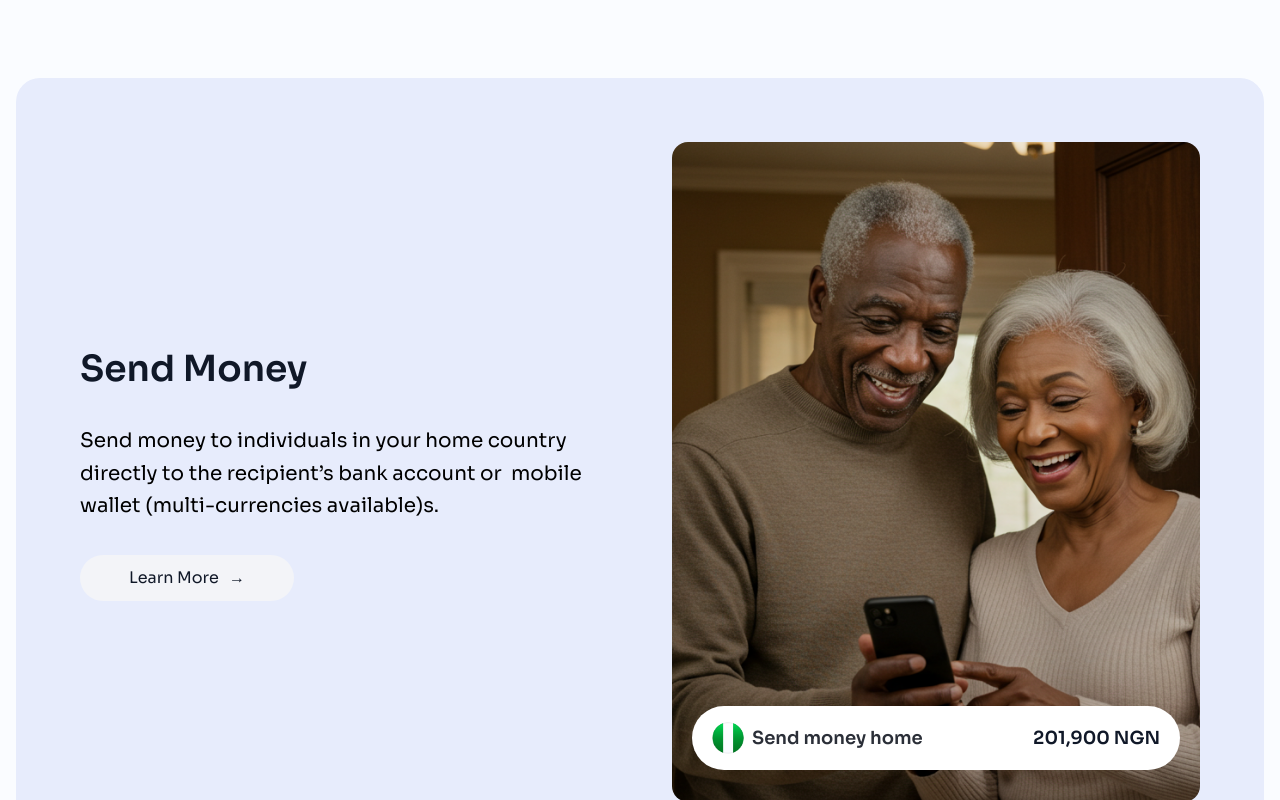
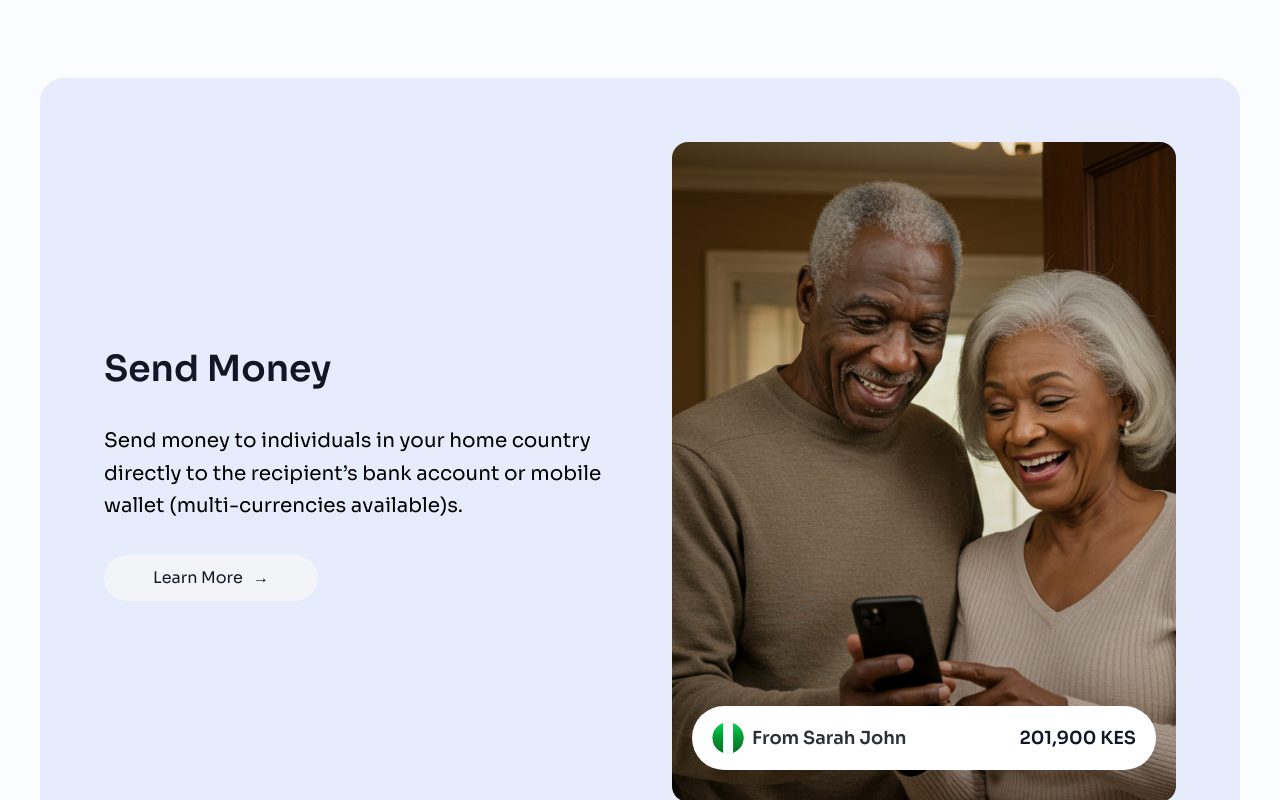
Before and after one commit to Joesef127/cudify, a React (Vite) app: page / in a window 1280 px wide. Shown: the part 2000-2800 px from the top of the page. Built offline with nearby package versions, Linux system fonts and the light colour scheme; no server answers.

Commit message:
chore: home container set

```diff
--- a/src/App.tsx
+++ b/src/App.tsx
@@ -15,9 +15,10 @@ import ScrollToTop from "./ScrollToTop";
 import useAOS from "./hooks/useAOS";
 
 function App() {
-  useAOS()
+  useAOS();
   return (
-    <div className="flex flex-col justify-between min-h-screen sora overflow-hidden">
+    <div className="flex flex-col justify-center items-center bg-[#FAFCFF] min-h-screen sora overflow-hidden">
+      {/* <div className="max-w-[1200px]"> */}
         <Router>
           <ScrollToTop />
           <Header />
@@ -35,6 +36,7 @@ function App() {
           </Routes>
           <Footer />
         </Router>
+      {/* </div> */}
     </div>
   );
 }
--- a/src/DataArrays.ts
+++ b/src/DataArrays.ts
@@ -269,11 +269,11 @@ export const navLinks = [
   export const featuresData: HeroFeatureProps[] = [
     {
       heading: "Send Money",
-      desc: "Send money to individuals in your home country directly to the recipient’s bank account or  mobile wallet (multi-currencies available)s.",
+      desc: "Send money to individuals in your home country directly to the recipient’s bank account or mobile wallet (multi-currencies available)s.",
       image: old_couple,
       icon: nigeria,
-      currency: "NGN",
-      picture_tag: "Send money home",
+      currency: "KES",
+      picture_tag: "From Sarah John",
       price: "201,900",
       has_tag: false,
       col_span: "3",
@@ -286,8 +286,8 @@ export const navLinks = [
       image: cute_lady_selfie,
       icon: nigeria,
       currency: "NGN",
-      picture_tag: "Recieve Money",
-      price: "201,900",
+      picture_tag: "From Sarah John",
+      price: "100,000",
       has_tag: false,
       col_span: "3",
       route: "/recieve_money",
@@ -300,7 +300,7 @@ export const navLinks = [
       icon: spotify,
       currency: "USD",
       picture_tag: "Spotify",
-      price: "16,000",
+      price: "5",
       has_tag: false,
       col_span: "3",
       route: "/virtual_card",
--- a/src/components/CTASection.tsx
+++ b/src/components/CTASection.tsx
@@ -5,7 +5,7 @@ import DownloadApp from "./ui/DownloadApp";
 export default function CTASection() {
   return (
     <section className="pb-16 px-3 md:px-5 w-full flex justify-center items-center relative overflow-hidden">
-      <div className="container bg-[#0D41E1] mx-2.5 sm:mx-5 md:mx-auto relative z-10 flex flex-col items-center text-center text-white overflow-hidden rounded-2xl">
+      <div className="max-w-[1200px] w-full bg-[#0D41E1] mx-2.5 sm:mx-5 relative z-10 flex flex-col items-center text-center text-white overflow-hidden rounded-2xl">
         {/* Text Section */}
         <div className="flex flex-col items-center justify-center gap-6 mt-12 md:mt-16 max-w-3xl mx-auto px-3 z-10">
           <div className="flex flex-col gap-4 md:gap-6">
--- a/src/components/FaqSection.tsx
+++ b/src/components/FaqSection.tsx
@@ -3,8 +3,8 @@ import HomeFAQ from "./ui/HomeFAQ";
 
 const FaqSection = () => {
   return (
-    <section className="pb-16 bg-[#FAFCFF] w-full">
-      <div className="container mx-auto grid grid-cols-1 lg:grid-cols-2 items-start gap-4 lg:gap-12 px-4">
+    <section className="pb-16 flex justify-center bg-[#FAFCFF] w-full">
+      <div className="max-w-[1200px] w-full grid grid-cols-1 lg:grid-cols-2 items-start gap-4 lg:gap-12 px-4">
         {/* Left: Title */}
         <div className="flex flex-col gap-4 md:gap-6 max-w-xl mx-auto lg:mx-0" data-aos='fade-right'>
           <p className="text-base md:text-lg lg:text-xl leading-7 font-normal text-[#2B2F38]" data-aos='fade-right'>
--- a/src/components/Footer.tsx
+++ b/src/components/Footer.tsx
@@ -5,8 +5,8 @@ import { footerNav, footerNav2, footerNav3 } from "../DataArrays";
 
 const Footer = () => {
   return (
-    <footer className="bg-slate-900 text-slate-300">
-      <div className="container mx-auto px-4 py-16">
+    <footer className="bg-slate-900 flex flex-col justify-center items-center w-screen text-slate-300">
+      <div className="max-w-[1200px] w-full px-4 py-16">
         <div className="grid md:grid-cols-2 lg:grid-cols-3 gap-8">
           {/* Company */}
           <div className="space-y-4">
--- a/src/components/HomeFeatureSection.tsx
+++ b/src/components/HomeFeatureSection.tsx
@@ -4,8 +4,8 @@ import Herofeature from "./HeroFeature";
 
 export default function HomeFeatureSection() {
   return (
-    <section className="bg-[#FAFCFF] w-full py-16 mb-16">
-      <div className="container mx-auto flex flex-col items-center justify-center gap-16 md:gap-24 lg:gap-28 px-4">
+    <section className="bg-[#FAFCFF] flex justify-center w-full py-16 mb-16">
+      <div className="max-w-[1232px] w-full flex flex-col items-center justify-center gap-16 md:gap-24 lg:gap-28 px-4">
         {featuresData &&
           featuresData.map((feature, index) => (
             <Herofeature
--- a/src/components/HomeHero.tsx
+++ b/src/components/HomeHero.tsx
@@ -8,8 +8,8 @@ import HeroContentBox from "./ui/HeroContentBox";
 
 export default function HomeHero() {
   return (
-    <section className="pt-[136px] md:pt-48 mb-24 bg-[#0D41E1] w-full relative overflow-hidden sora">
-      <div className="container mx-auto px-2 relative gap-6 z-10 flex flex-col justify-center items-center text-center text-white overflow-hidden">
+    <section className="pt-[136px] md:pt-48 mb-24 bg-[#0D41E1] flex justify-center items-center w-screen relative overflow-hidden sora">
+      <div className="max-w-[1200px] px-2 relative gap-6 z-10 flex flex-col justify-center items-center text-center text-white overflow-hidden">
         <HeroContentBox
           heading="Borderless Payments, Boundless Possibilities"
           desc="Send, receive, and manage money
--- a/src/components/PowerSection.tsx
+++ b/src/components/PowerSection.tsx
@@ -3,9 +3,9 @@ import CurrencyExchange from "./CurrencyExchange";
 
 const PowerSection = () => {
   return (
-    <section className="bg-[#FAFCFF] px-2.5 pb-16 w-full">
+    <section className="bg-[#FAFCFF] px-2.5 pb-16 w-full flex justify-center">
       <div
-        className="container overflow-hidden rounded-2xl mx-auto pt-12 md:pt-16 relative flex flex-col items-center justify-center text-center text-white gap-4 sm:gap-6 md:gap-8"
+        className="max-w-[1200px] w-full overflow-hidden rounded-2xl pt-12 md:pt-16 relative flex flex-col items-center justify-center text-center text-white gap-4 sm:gap-6 md:gap-8"
         style={{
           backgroundImage: `url(${phone_exchange})`,
           backgroundSize: "cover",
--- a/src/components/SecuritySection.tsx
+++ b/src/components/SecuritySection.tsx
@@ -4,8 +4,8 @@ import { securityCardData } from "../DataArrays";
 
 const SecuritySection = () => {
   return (
-    <section className="pb-12 sm:py-16 bg-[#FAFCFF] w-full">
-      <div className="container mx-auto px-4 flex flex-col gap-12">
+    <section className="pb-12 flex justify-center sm:py-16 bg-[#FAFCFF] w-full">
+      <div className="max-w-[1200px] w-full px-4 flex flex-col gap-12">
         {/* Header Section */}
         <div className="grid grid-cols-1 lg:grid-cols-2 justify-between items-center gap-8 lg:gap-12">
           <div className="flex flex-col gap-6 sm:gap-8 lg:text-left" data-aos='fade-right'>
--- a/src/components/TeamSection.tsx
+++ b/src/components/TeamSection.tsx
@@ -12,7 +12,7 @@ const TeamSection = () => {
           Meet some of our team members
         </h1>
 
-        <div className="grid grid-cols-2 lg:grid-cols-3 gap-3 sm:gap-5 w-full place-items-center">
+        <div className="grid grid-cols-2 lg:grid-cols-3 gap-3 sm:gap-5 w-full justify-center items-center place-items-center">
           {teamMembers.map((member, index) => (
             <div className={`p-2 sm:p-4 w-fit bg-white border-[0.4px] border-[#E5E5E5] rounded-2xl cursor-pointer flex flex-col ${index % 2 ? "justify-self-start" : "justify-self-end"} sm:justify-self-center items-center`}>
               <img
--- a/src/pages/Terms&Conditions.tsx
+++ b/src/pages/Terms&Conditions.tsx
@@ -368,7 +368,9 @@ const TermsConditions = () => {
             </li>
           </ul>
         </div>
-        <CTASection />
+        <div className="mt-12">
+          <CTASection />
+        </div>
       </div>
     </section>
   );
```
Also changed, not shown: src/components/Header.tsx (+14 -7 lines). Lines whose indentation alone changed are shown as unchanged.
